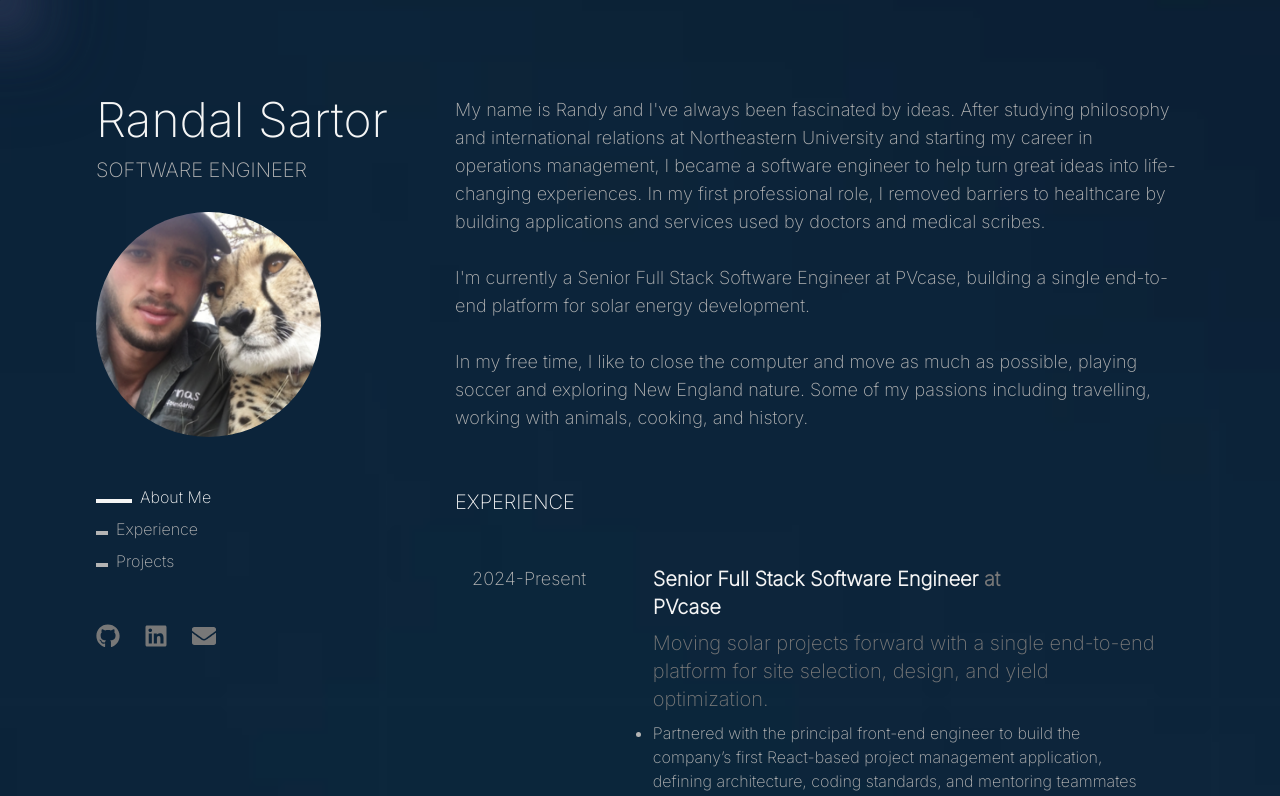
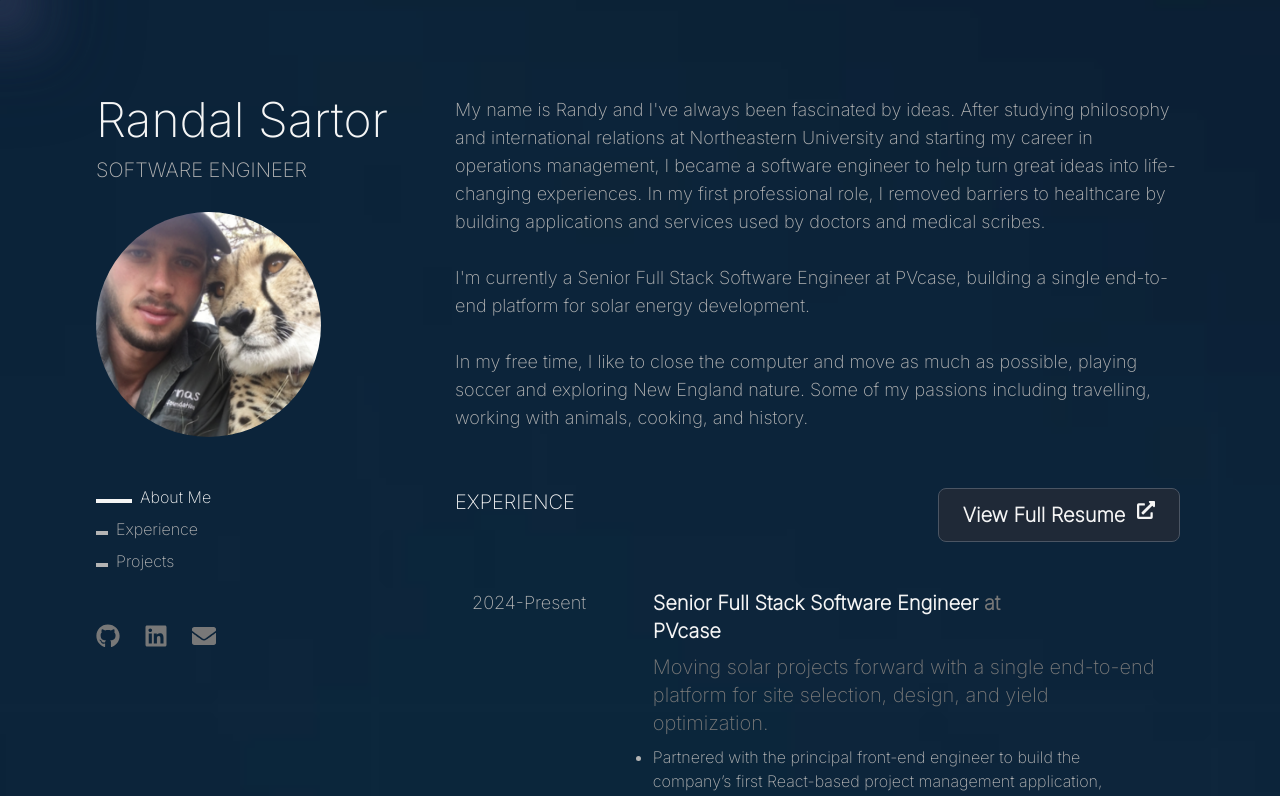
Before and after one commit to rjsartor/website-v2, a Next.js app: page / in a window 1280 px wide. Shown: the top 796 px of the page. Built offline with nearby package versions, Linux system fonts and the light colour scheme.

Commit message:
feat: update download resume button

```diff
--- a/src/app/components/experience.tsx
+++ b/src/app/components/experience.tsx
@@ -37,17 +37,30 @@ const ListItem: React.FC<ListItemProps> = ({ experience }) => {
 };
 
 const Experience = () => {
+    const viewResumeButton = (
+        <div className='flex justify-end items-baseline'>
+            <a
+                href="/resume-2025.pdf"
+                target="_blank"
+                rel="noopener noreferrer"
+                onClick={() => trackButtonClick('Resume')}
+                className='inline-flex gap-3 px-6 py-3 text-xl font-bold bg-gray-800 hover:bg-gray-700 border border-gray-600 rounded-lg transition-all duration-300 ease-in-out transform'
+            >
+                View Full Resume <FaExternalLinkAlt className="text-lg" />
+            </a>
+        </div>
+    )
   return (
     <section>
-      <h1 className="text-xl mb-8">EXPERIENCE</h1>
+        <div className="flex justify-between align-items-center mb-6">
+             <h1 className="text-xl mb-8">EXPERIENCE</h1>
+             {viewResumeButton}
+        </div>
+
       <div className="flex flex-col mb-6 gap-4">
         {EXPERIENCE.map((e, index) => <ListItem key={index} experience={e} />)}
       </div>
-      <h3 className='link-hover italic text-3xl text-end'>
-        <a href="/resume-2025.pdf" target="_blank" rel="noopener noreferrer" onClick={() => trackButtonClick('Resume')}>
-          View full resume <FaExternalLinkAlt className="inline-block ml-2" />
-        </a>
-      </h3>
+      {viewResumeButton}
     </section>
   )
 }
```
